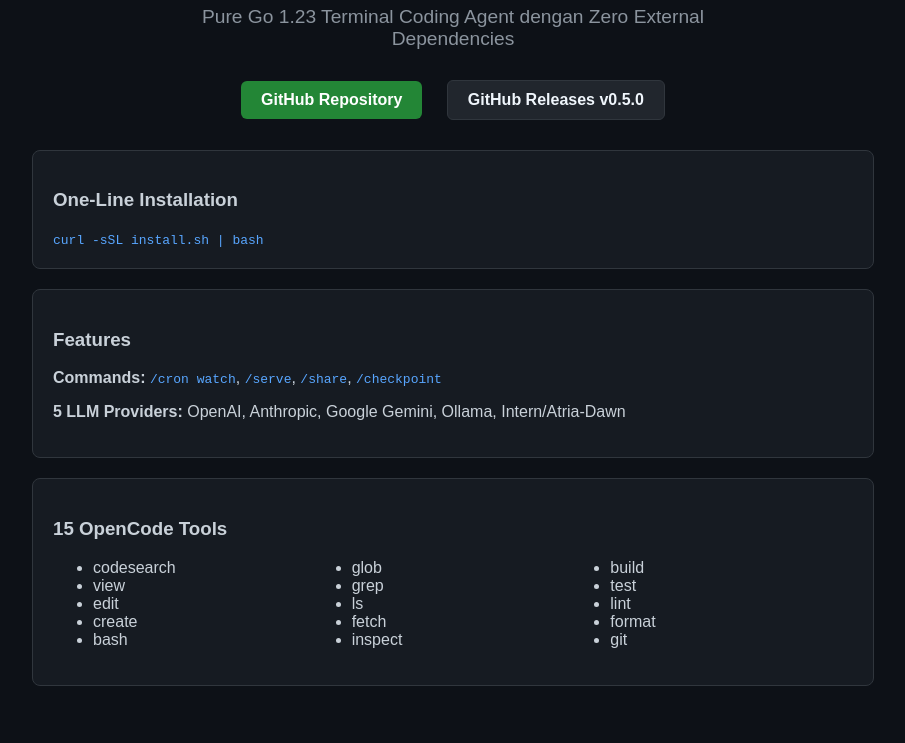
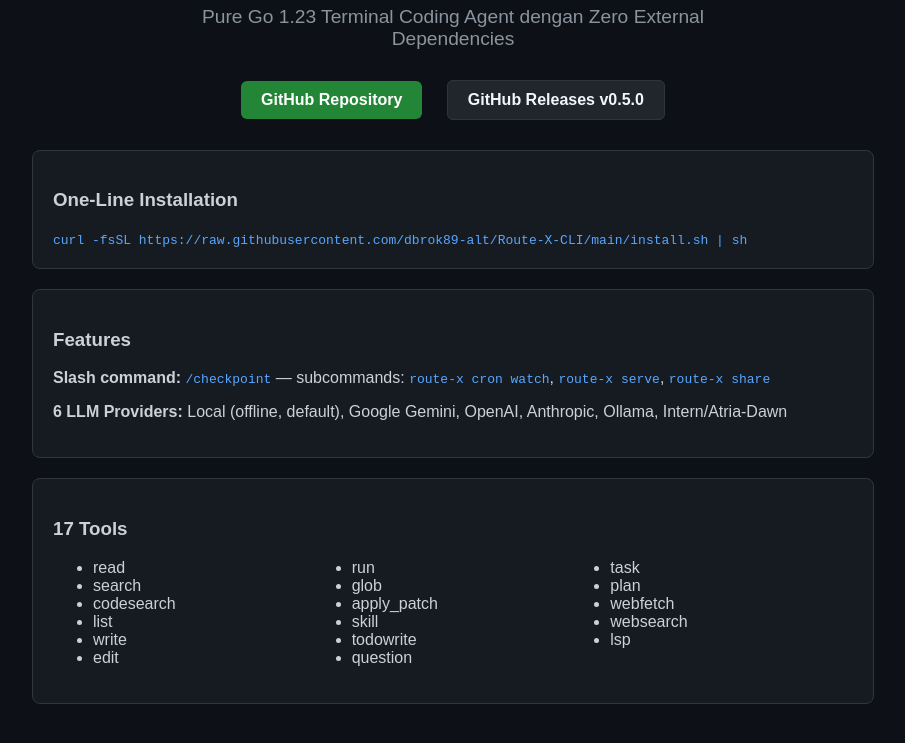
Before and after one commit to dbrok89-alt/Route-X-CLI, a plain HTML site: page docs/index.html in a window 1280 px wide. Shown: the part 151-894 px from the top of the page, without its empty margins (187-1092 px from the left). Drawn offline with Linux system fonts and the light colour scheme.

Commit message:
Perbaiki docs/index.html: perintah install rusak, daftar tool dan provider salah (#10)
* Update CHANGELOG.md (Route-X v0.2.0)

* Update docs/index.html (Route-X v0.2.0)

```diff
--- a/docs/index.html
+++ b/docs/index.html
@@ -22,36 +22,38 @@ ul { columns: 3; -webkit-columns: 3; }
 <h1>Route-X CLI</h1>
 <p class="desc">Pure Go 1.23 Terminal Coding Agent dengan Zero External Dependencies</p>
 <div>
-<a class="btn btn-main" href="/dbrok89-alt/Route-X-CLI">GitHub Repository</a>
-<a class="btn btn-rel" href="/dbrok89-alt/Route-X-CLI/releases/tag/v0.5.0">GitHub Releases v0.5.0</a>
+<a class="btn btn-main" href="https://github.com/dbrok89-alt/Route-X-CLI">GitHub Repository</a>
+<a class="btn btn-rel" href="https://github.com/dbrok89-alt/Route-X-CLI/releases/tag/v0.5.0">GitHub Releases v0.5.0</a>
 </div>
 <div class="box">
 <h3>One-Line Installation</h3>
-<code>curl -sSL install.sh | bash</code>
+<code>curl -fsSL https://raw.githubusercontent.com/dbrok89-alt/Route-X-CLI/main/install.sh | sh</code>
 </div>
 <div class="box">
 <h3>Features</h3>
-<p><strong>Commands:</strong> <code>/cron watch</code>, <code>/serve</code>, <code>/share</code>, <code>/checkpoint</code></p>
-<p><strong>5 LLM Providers:</strong> OpenAI, Anthropic, Google Gemini, Ollama, Intern/Atria-Dawn</p>
+<p><strong>Slash command:</strong> <code>/checkpoint</code> — subcommands: <code>route-x cron watch</code>, <code>route-x serve</code>, <code>route-x share</code></p>
+<p><strong>6 LLM Providers:</strong> Local (offline, default), Google Gemini, OpenAI, Anthropic, Ollama, Intern/Atria-Dawn</p>
 </div>
 <div class="box">
-<h3>15 OpenCode Tools</h3>
+<h3>17 Tools</h3>
 <ul>
+<li>read</li>
+<li>search</li>
 <li>codesearch</li>
-<li>view</li>
+<li>list</li>
+<li>write</li>
 <li>edit</li>
-<li>create</li>
-<li>bash</li>
+<li>run</li>
 <li>glob</li>
-<li>grep</li>
-<li>ls</li>
-<li>fetch</li>
-<li>inspect</li>
-<li>build</li>
-<li>test</li>
-<li>lint</li>
-<li>format</li>
-<li>git</li>
+<li>apply_patch</li>
+<li>skill</li>
+<li>todowrite</li>
+<li>question</li>
+<li>task</li>
+<li>plan</li>
+<li>webfetch</li>
+<li>websearch</li>
+<li>lsp</li>
 </ul>
 </div>
 </body>
```
Also changed, not shown: 1 other file.
